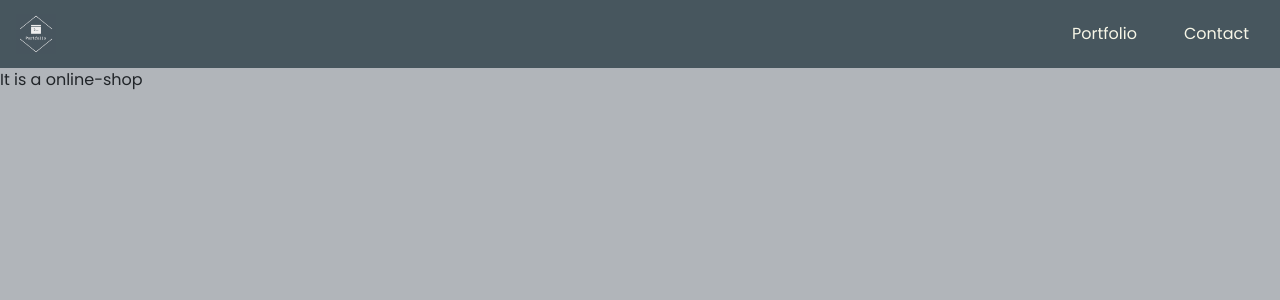
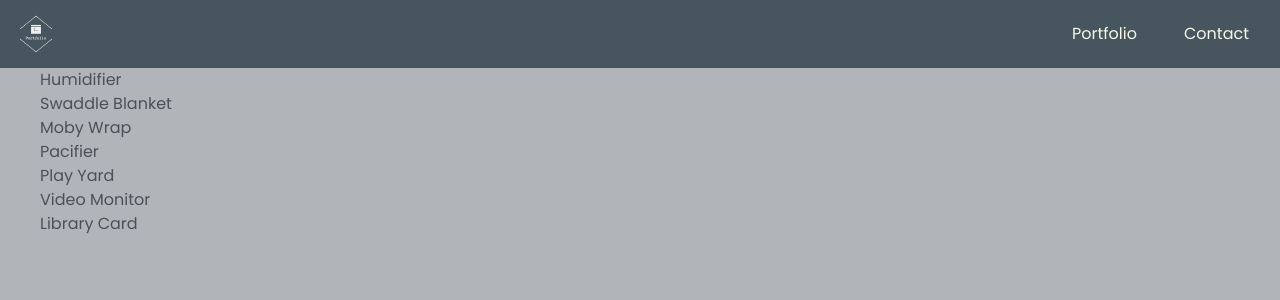
Before and after one commit to alena22292/portfolio-app, a React (Create React App) app: page /shop in a window 1280 px wide. Shown: the top 300 px of the page. Built offline with nearby package versions, Linux system fonts and the light colour scheme.

Commit message:
create a list of items

```diff
--- a/src/components/Projects/Shop/shop.jsx
+++ b/src/components/Projects/Shop/shop.jsx
@@ -1,10 +1,16 @@
 import React, { Component } from 'react';
+import items from './shop_list';
 
 class Shop extends Component {
   render() {
     return (
       <div>
-        It is a online-shop
+        <ul>
+        {items.map(item => {
+          return <li>{item.name}</li>
+         })
+        }
+        </ul>
       </div>
     );
   }
--- /dev/null
+++ b/src/components/Projects/Shop/shop_list.js
@@ -0,0 +1,61 @@
+const items = [
+  {
+    id: 1,
+    name: 'Humidifier',
+    description: "This was one of the few items I did not receive as a gift before my son was born",
+    price: 15,
+    image: '#',
+    quantity: 1,
+  },
+  {
+    id: 2,
+    name: 'Swaddle Blanket',
+    description: "Unless you are a nurse, wrapping a newborn in a swaddle can be a bit foreign",
+    price: 25,
+    image: '#',
+    quantity: 1,
+  },
+  {
+    id: 3,
+    name: 'Moby Wrap',
+    description: "My son has a really big personality and a really big voice to go along with it",
+    price: 40,
+    image: '#',
+    quantity: 1,
+  },
+  {
+    id: 4,
+    name: 'Pacifier',
+    description: "Before I actually had a baby to take care of, I always thought I wouldn’t let my child have a pacifier",
+    price: 6,
+    image: '#',
+    quantity: 1,
+  },
+  {
+    id: 5,
+    name: 'Play Yard',
+    description: "The play yard is incredibly versatile",
+    price: 60,
+    image: '#',
+    quantity: 1,
+  },
+  {
+    id: 6,
+    name: 'Video Monitor',
+    description: "I can sum up the benefit of a video monitor in three words: peace of mind",
+    price: 35,
+    image: '#',
+    quantity: 1,
+  },
+  {
+    id: 7,
+    name: 'Library Card',
+    description: "We all know that reading to children at a young age is of great benefit",
+    price: 2,
+    image: '#',
+    quantity: 1,
+  },
+
+]
+
+export default items;
```
